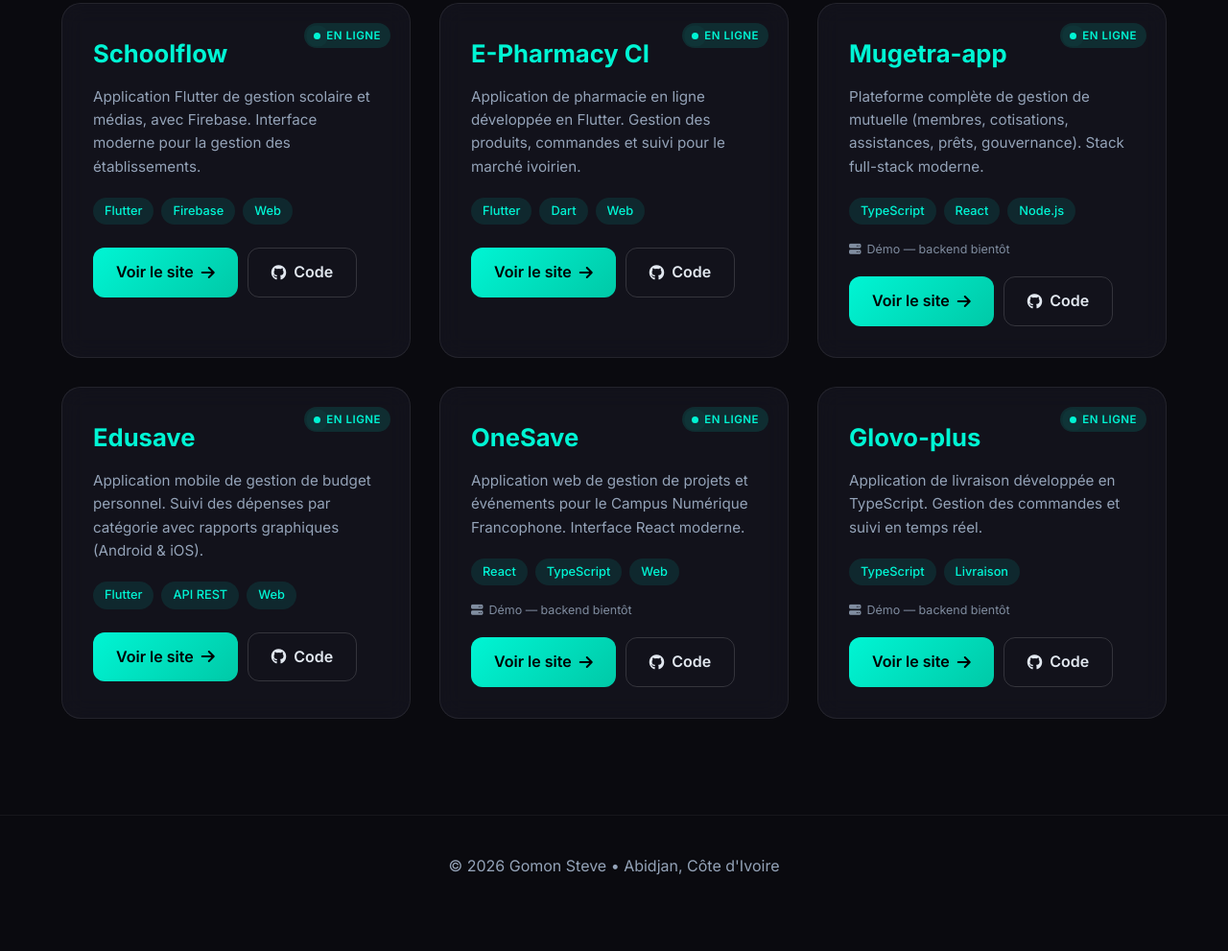
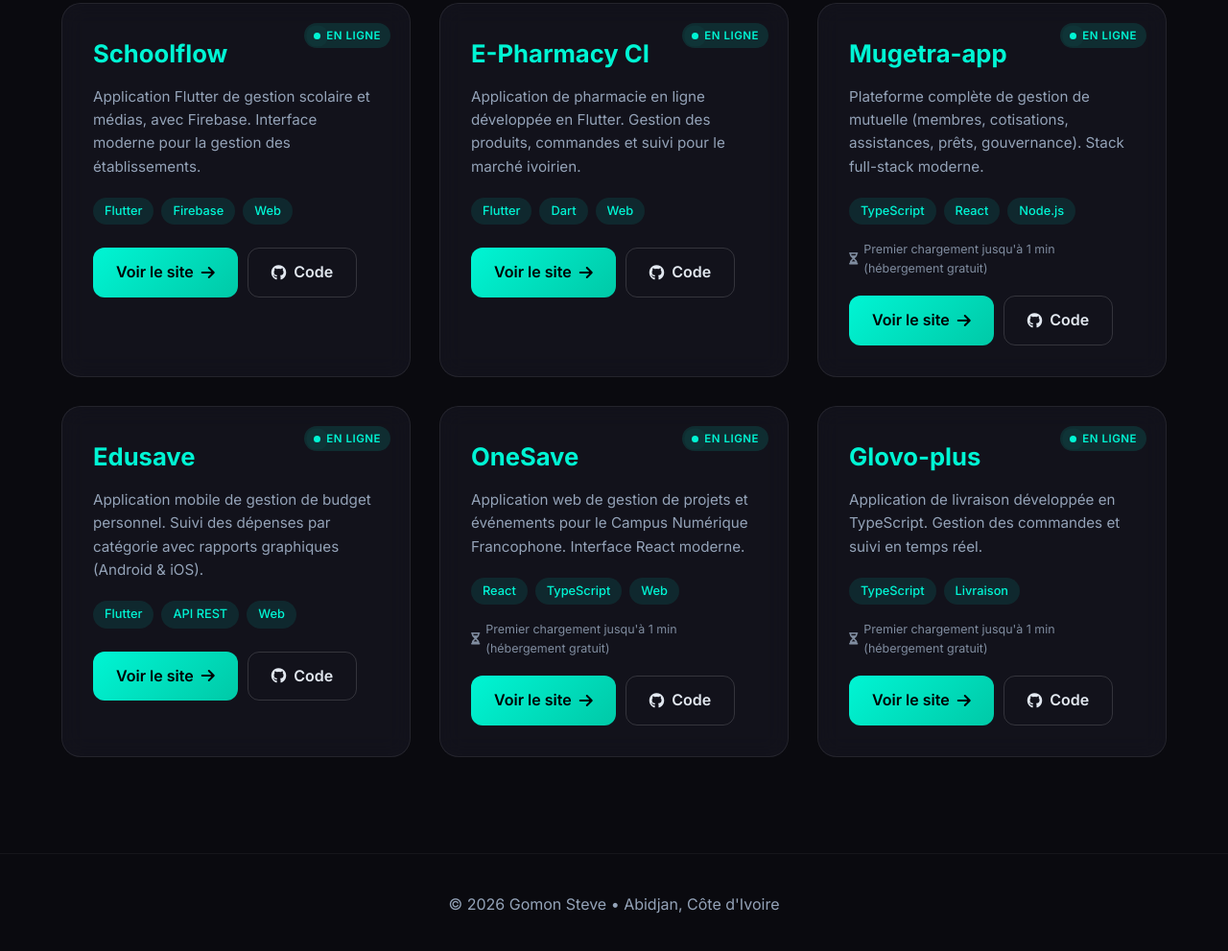
Before and after one commit to trixma-ux/portfolio, a plain HTML site: page index.html in a window 1280 px wide. Shown: the part 1034-2025 px from the top of the page at 96% size. Before the commit the page ends 1990 px from the top, so only its background shows below. Drawn offline with Linux system fonts and the light colour scheme.

Commit message:
Backends live on Render: replace backend note with cold-start note

```diff
--- a/index.html
+++ b/index.html
@@ -246,7 +246,7 @@
             <span class="tag">React</span>
             <span class="tag">Node.js</span>
           </div>
-          <div class="demo-note"><i class="fas fa-server"></i> Démo — backend bientôt</div>
+          <div class="demo-note"><i class="fas fa-hourglass-half"></i> Premier chargement jusqu'à 1 min (hébergement gratuit)</div>
           <div class="btn-group"><a href="https://trixma-ux.github.io/mugetra-app/" target="_blank" rel="noopener" class="btn">Voir le site <i class="fas fa-arrow-right"></i></a><a href="https://github.com/trixma-ux/mugetra-app" target="_blank" rel="noopener" class="btn btn-ghost"><i class="fab fa-github"></i> Code</a></div>
         </div>
 
@@ -271,7 +271,7 @@
             <span class="tag">TypeScript</span>
             <span class="tag">Web</span>
           </div>
-          <div class="demo-note"><i class="fas fa-server"></i> Démo — backend bientôt</div>
+          <div class="demo-note"><i class="fas fa-hourglass-half"></i> Premier chargement jusqu'à 1 min (hébergement gratuit)</div>
           <div class="btn-group"><a href="https://trixma-ux.github.io/OneSave/" target="_blank" rel="noopener" class="btn">Voir le site <i class="fas fa-arrow-right"></i></a><a href="https://github.com/trixma-ux/OneSave" target="_blank" rel="noopener" class="btn btn-ghost"><i class="fab fa-github"></i> Code</a></div>
         </div>
 
@@ -283,7 +283,7 @@
             <span class="tag">TypeScript</span>
             <span class="tag">Livraison</span>
           </div>
-          <div class="demo-note"><i class="fas fa-server"></i> Démo — backend bientôt</div>
+          <div class="demo-note"><i class="fas fa-hourglass-half"></i> Premier chargement jusqu'à 1 min (hébergement gratuit)</div>
           <div class="btn-group"><a href="https://trixma-ux.github.io/glovo-plus/" target="_blank" rel="noopener" class="btn">Voir le site <i class="fas fa-arrow-right"></i></a><a href="https://github.com/trixma-ux/glovo-plus" target="_blank" rel="noopener" class="btn btn-ghost"><i class="fab fa-github"></i> Code</a></div>
         </div>
       </div>
```
